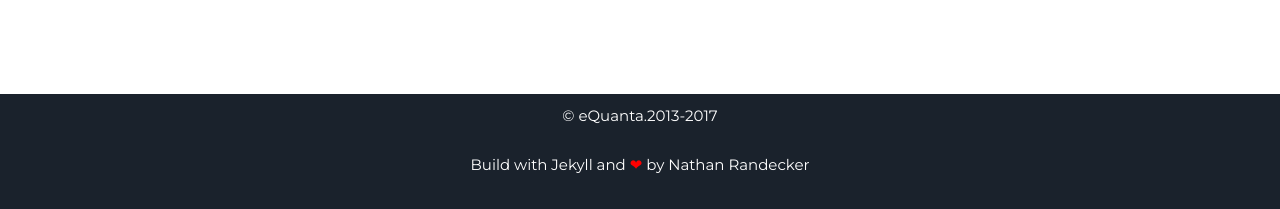
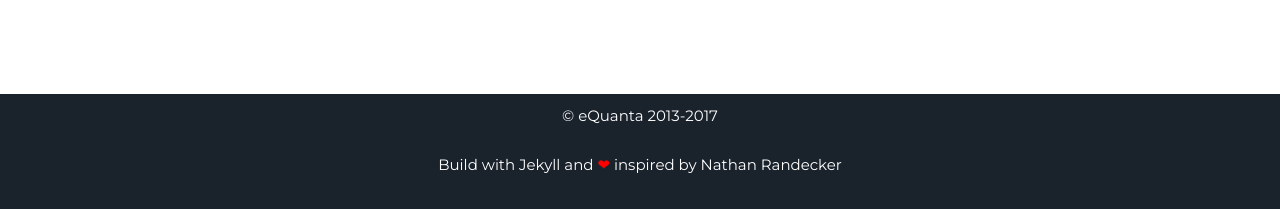
Before and after one commit to leroy1977/eQ1, a Jekyll site: the page built from index.html, in a window 1280 px wide. Shown: the part 2013-2222 px from the top of the page. Built offline with Jekyll 4.4.1, drawn with Linux system fonts in a browser that asks for light colours.

Commit message:
Update footer.html

```diff
--- a/_includes/footer.html
+++ b/_includes/footer.html
@@ -1,6 +1,6 @@
 <footer class="footer">
-    <p>&copy; {{site.username}}.2013-2017</p>
-    <p>Build with Jekyll and <span class="love">❤</span> by <a href="https://nrandecker.github.io">Nathan Randecker</a></p>
+    <p>&copy; {{site.username}} 2013-2017</p>
+    <p>Build with Jekyll and <span class="love">❤</span> inspired by <!--<a href="https://nrandecker.github.io"> --> Nathan Randecker <!--</a> --></p>
 </footer>
 <script src="//cdn.jsdelivr.net/particles.js/2.0.0/particles.min.js"></script>
 <script src="{{ "/assets/js/sweet-scroll.min.js" | prepend: site.baseurl }}"></script>
```
